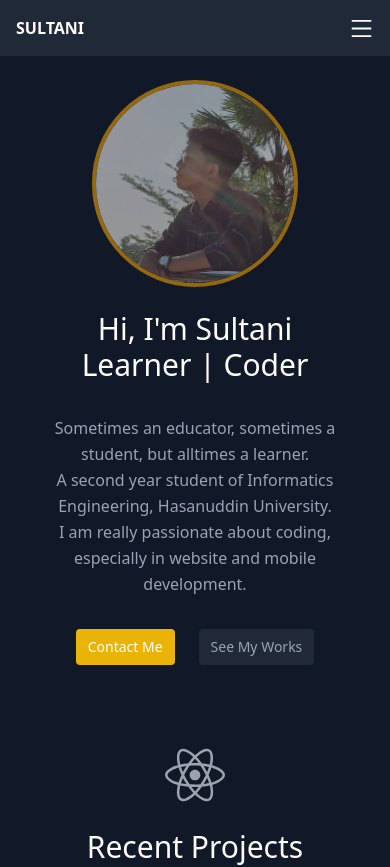
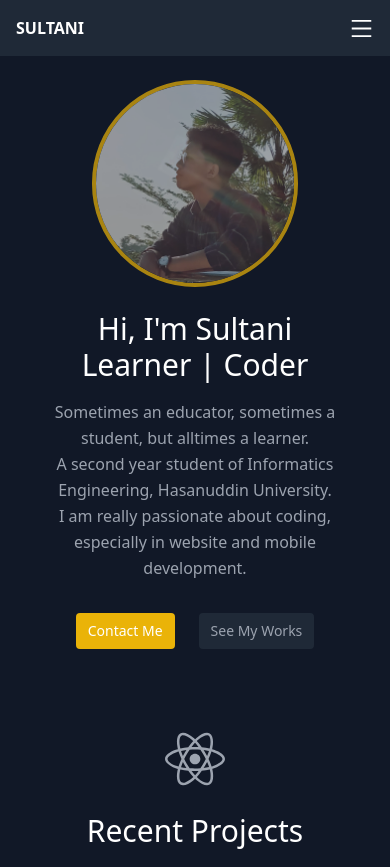
Before and after one commit to ahmadsultani/ahmadsultani.github.io, a React (Create React App) app: page / in a window 390 px wide. Shown: the top 867 px of the page. Built offline with nearby package versions, Linux system fonts and the light colour scheme.

Commit message:
fix mobile layout

```diff
--- a/src/components/About.tsx
+++ b/src/components/About.tsx
@@ -5,13 +5,13 @@ function About() {
     <section id="about">
       <div className="container mx-auto flex flex-col items-center px-10 py-20">
         <div className="flex flex-col items-center flex-grow ">
-          <img className="object-center xl:w-1/5 lg:w-1/4 md:w-1/3 w-2/3 mb-6 border-4 border-yellow-600 rounded-full opacity-70" src={profile} alt="profile" />
-          <h1 className="title-font sm:text-4xl text-3xl font-medium mb-8 text-center text-white">
+          <img className="object-center xl:w-1/5 lg:w-1/4 sm:w-1/3 w-2/3 mb-6 border-4 border-yellow-500 rounded-full opacity-70" src={profile} alt="profile" />
+          <h1 className="title-font sm:text-4xl text-3xl font-medium mb-4 text-center text-white">
             Hi, I'm Sultani
             <br />
             Learner | Coder
           </h1>
-          <p className="mb-8 leading-relaxed md:text-lg text-md text-center lg:w-2/3 w-auto">
+          <p className="mb-8 leading-relaxed md:text-lg xs:text-sm text-center lg:w-2/3 w-auto">
             Sometimes an educator, sometimes a student, but alltimes a learner.
             <br />
             A second year student of Informatics Engineering, Hasanuddin University.
```
